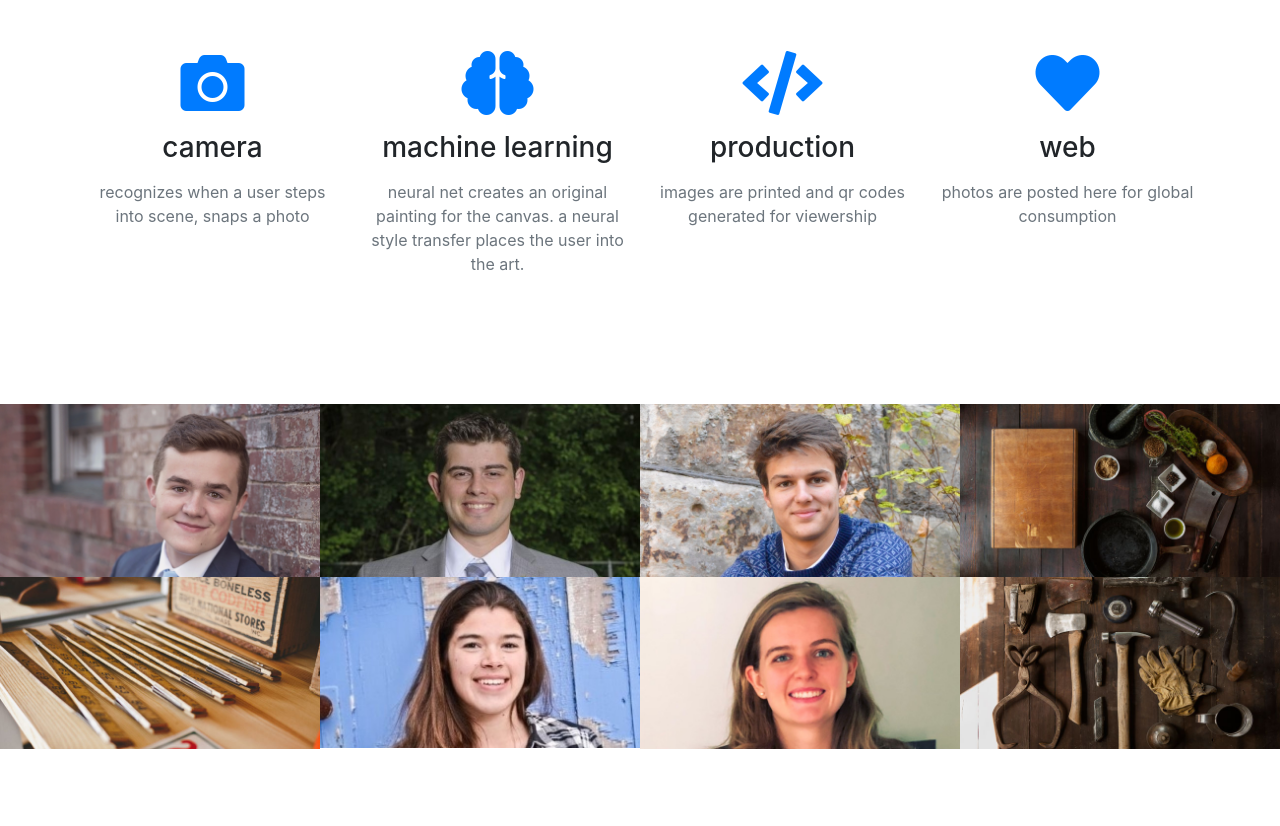
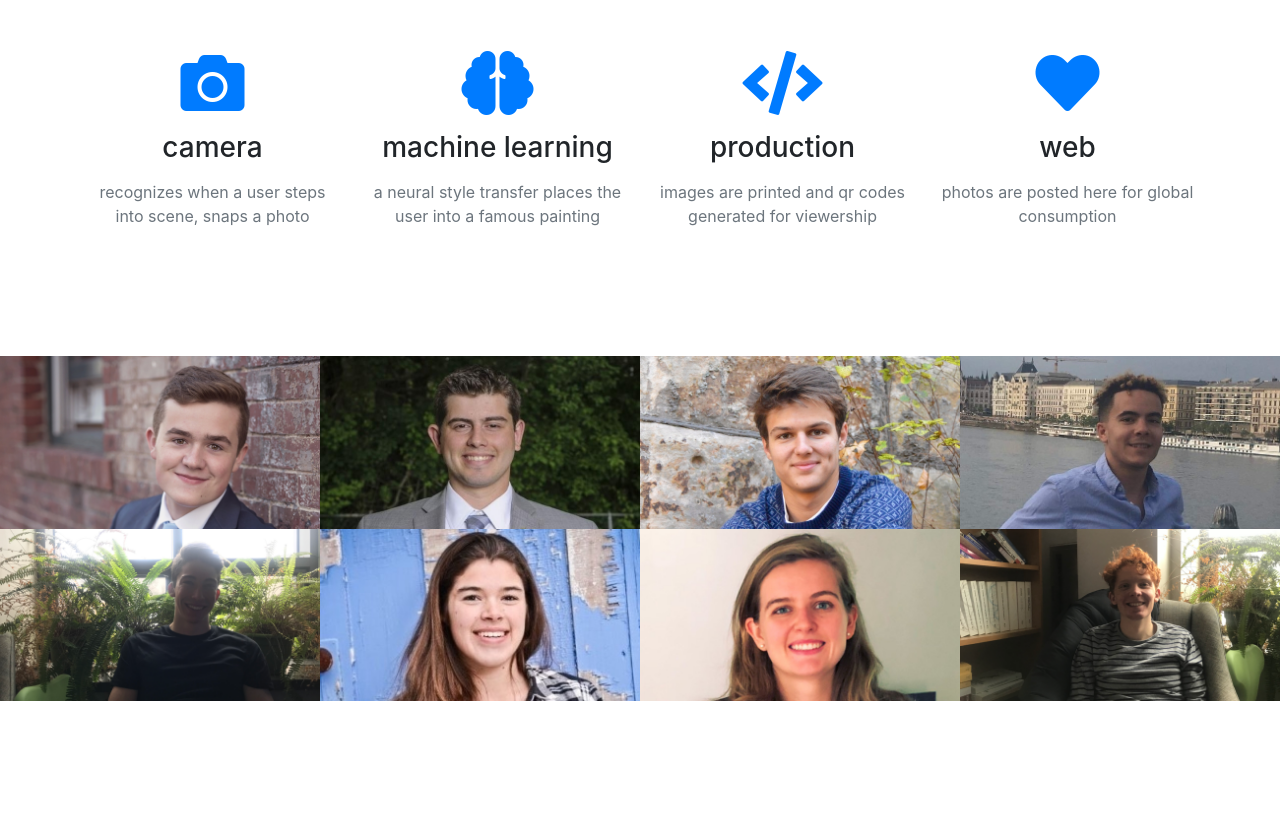
Before and after one commit to TyHansen00/renaissance, a website with bundled scripts: page index.html in a window 1280 px wide. Shown: the part 1538-2364 px from the top of the page. Built offline with nearby package versions, Linux system fonts and the light colour scheme.

Commit message:
added photos
done w people section ! :)

```diff
--- a/index.html
+++ b/index.html
@@ -49,6 +49,9 @@
             <li class="nav-item">
               <a class="nav-link js-scroll-trigger" href="#contact">contact</a>
             </li>
+             <li class="nav-item">
+              <a class="nav-link js-scroll-trigger" href="https://drive.google.com/drive/folders/1_83vdaYm19_IoVg_ogIcu_23sW0rLusI">photos</a>
+            </li>
           </ul>
         </div>
       </div>
@@ -66,7 +69,7 @@
           <div class="col-lg-8 mx-auto text-center">
             <h2 class="section-heading text-white">about the project</h2>
             <hr class="light my-4">
-            <p class="text-faded mb-4">renaissance is an art installation we are creating for cs267, a course at colby college. the audience will appraoch a blank canvas and a photo is taken of them. a CAN (creative adversarial network) will create an original work of art, make it the background of the canvas, and then a neural style transfer will be conducted to "paint" the user into the work. every piece is unique, so you will never get the same picture as someone else.</p>
+            <p class="text-faded mb-4">renaissance is an art installation we are creating for cs267, a course at colby college. the audience will appraoch a blank canvas and a photo is taken of them. soon, we will have a GAN (generative adversarial network) create an original work of art, make it the background of the canvas, and then a neural style transfer will be conducted to "paint" the user into the work. right now, we have the neural style transfer running on the whole of the canvas.</p>
             <a class="btn btn-light btn-xl js-scroll-trigger" href="#services">learn more</a>
           </div>
         </div>
@@ -95,7 +98,7 @@
             <div class="service-box mt-5 mx-auto">
               <i class="fas fa-4x fa-brain text-primary mb-3 sr-icon-2"></i>
               <h3 class="mb-3">machine learning</h3>
-              <p class="text-muted mb-0">neural net creates an original painting for the canvas. a neural style transfer places the user into the art.</p>
+              <p class="text-muted mb-0">a neural style transfer places the user into a famous painting</p>
             </div>
           </div>
           <div class="col-lg-3 col-md-6 text-center">
@@ -165,8 +168,8 @@
             </a>
           </div>
           <div class="col-lg-3 col-sm-6">
-            <a class="portfolio-box" href="img/portfolio/fullsize/4.jpg">
-              <img class="img-fluid" src="img/portfolio/thumbnails/4.jpg" alt="">
+            <a class="portfolio-box" href="https://www.linkedin.com/in/kyle-douglas-a03b6311b/">
+              <img class="img-fluid" src="img/portfolio/thumbnails/kyle.jpg" alt="">
               <div class="portfolio-box-caption">
                 <div class="portfolio-box-caption-content">
                   <div class="project-category text-faded">
@@ -180,8 +183,8 @@
             </a>
           </div>
           <div class="col-lg-3 col-sm-6">
-            <a class="portfolio-box" href="img/portfolio/fullsize/5.jpg">
-              <img class="img-fluid" src="img/portfolio/thumbnails/5.jpg" alt="">
+            <a class="portfolio-box" href="https://www.linkedin.com/in/will-solow-295642179/">
+              <img class="img-fluid" src="img/portfolio/thumbnails/will.png" alt="">
               <div class="portfolio-box-caption">
                 <div class="portfolio-box-caption-content">
                   <div class="project-category text-faded">
@@ -225,8 +228,8 @@
             </a>
           </div>
           <div class="col-lg-3 col-sm-6">
-            <a class="portfolio-box" href="img/portfolio/fullsize/6.jpg">
-              <img class="img-fluid" src="img/portfolio/thumbnails/6.jpg" alt="">
+            <a class="portfolio-box" href="https://www.linkedin.com/in/mark-young-20267a172/">
+              <img class="img-fluid" src="img/portfolio/thumbnails/mark.png" alt="">
               <div class="portfolio-box-caption">
                 <div class="portfolio-box-caption-content">
                   <div class="project-category text-faded">
```
Also changed, not shown: img/portfolio/thumbnails/Image from iOS.jpg (added), img/portfolio/thumbnails/kyle.jpg (added), img/portfolio/thumbnails/mark.png (added), img/portfolio/thumbnails/will.png (added), 4 other files.
